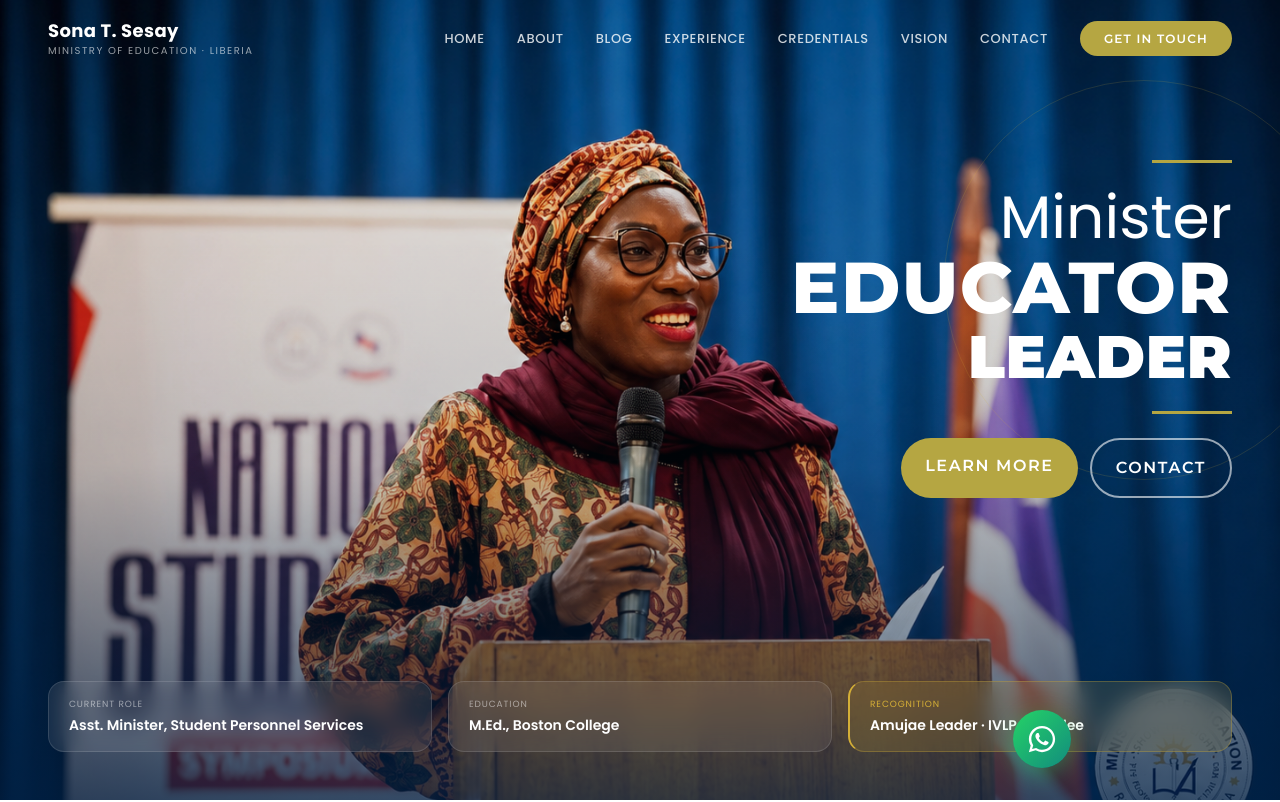
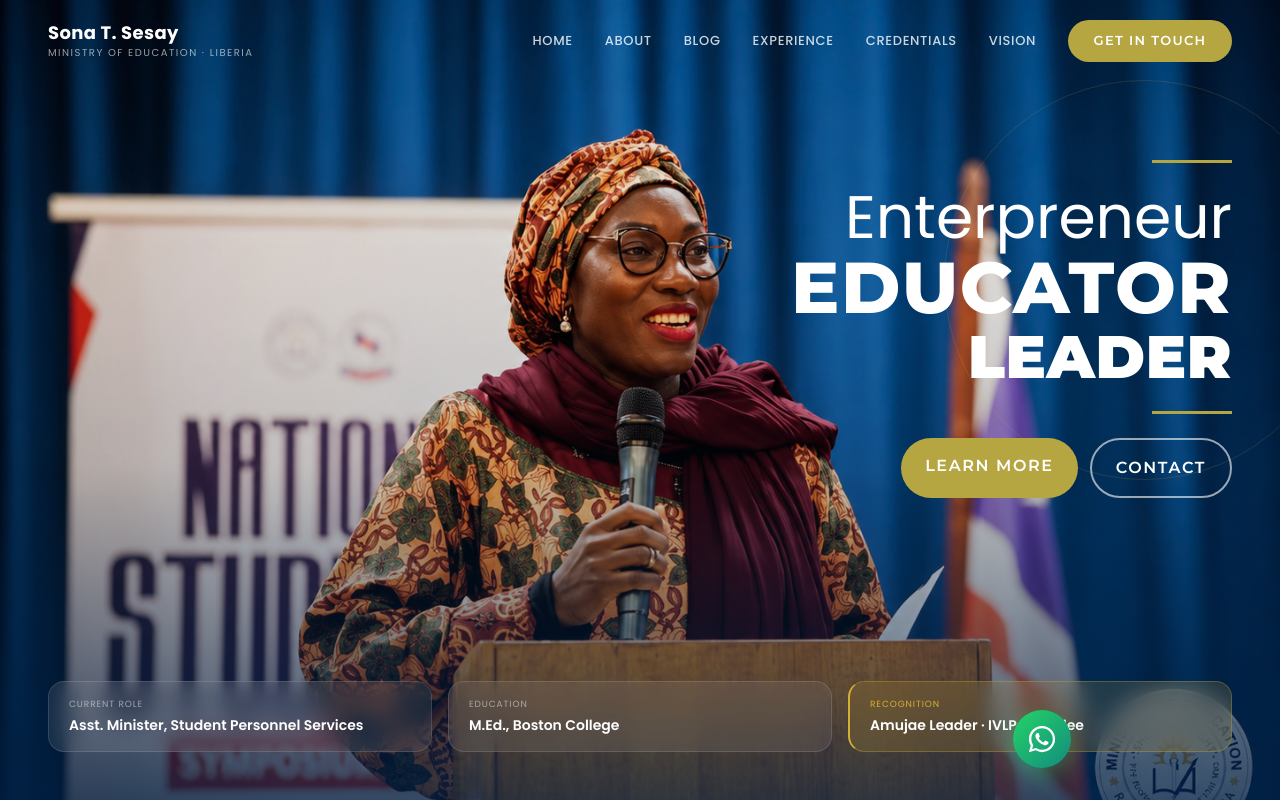
Before and after one commit to Vetsocom/sonatsesay, a Next.js app: page / in a window 1280 px wide. Shown: the top 802 px of the page. Built offline with nearby package versions, Linux system fonts and the light colour scheme.

Commit message:
feat: implement responsive hero section and navigation header components

```diff
--- a/src/app/components/HeroSection.tsx
+++ b/src/app/components/HeroSection.tsx
@@ -50,7 +50,7 @@ export default function HeroSection() {
             {/* Stacked title words */}
             <div className="mb-6">
               <div className="text-3xl sm:text-4xl md:text-5xl lg:text-6xl text-leading text-white mb-1">
-                Minister
+                Enterpreneur
               </div>
               <div className="text-4xl sm:text-5xl md:text-6xl lg:text-7xl hero-caption-style2 mb-1">
                 Educator
--- a/src/components/Header.tsx
+++ b/src/components/Header.tsx
@@ -10,7 +10,6 @@ const navLinks = [
   { label: 'Experience', href: '/#experience' },
   { label: 'Credentials', href: '/#credentials' },
   { label: 'Vision', href: '/#vision' },
-  { label: 'Contact', href: '/contact' },
 ];
 
 export default function Header() {
@@ -65,7 +64,7 @@ export default function Header() {
           </Link>
 
           {/* Desktop Nav */}
-          <nav className="hidden lg:flex items-center gap-8" aria-label="Primary navigation">
+          <nav className="hidden lg:flex items-center gap-5 xl:gap-8" aria-label="Primary navigation">
             {navLinks?.map((link) => (
               <Link
                 key={link?.href}
@@ -78,8 +77,8 @@ export default function Header() {
             ))}
             <Link
               href="/contact"
-              className="btn-pill-ministerial text-xs"
-              style={{ padding: '0.6rem 1.5rem', fontSize: '0.75rem' }}
+              className="btn-pill-ministerial"
+              style={{ padding: '0.7rem 1.6rem', fontSize: '0.8125rem' }}
             >
               Get in Touch
             </Link>
@@ -124,7 +123,7 @@ export default function Header() {
           </button>
         </div>
 
-        <nav className="flex flex-col items-start px-8 pt-12 gap-8 flex-1" aria-label="Mobile navigation links">
+        <nav className="flex flex-col items-start px-8 pt-12 pb-12 gap-8 flex-1 overflow-y-auto" aria-label="Mobile navigation links">
           {navLinks?.map((link) => (
             <Link
               key={link?.href}
```
